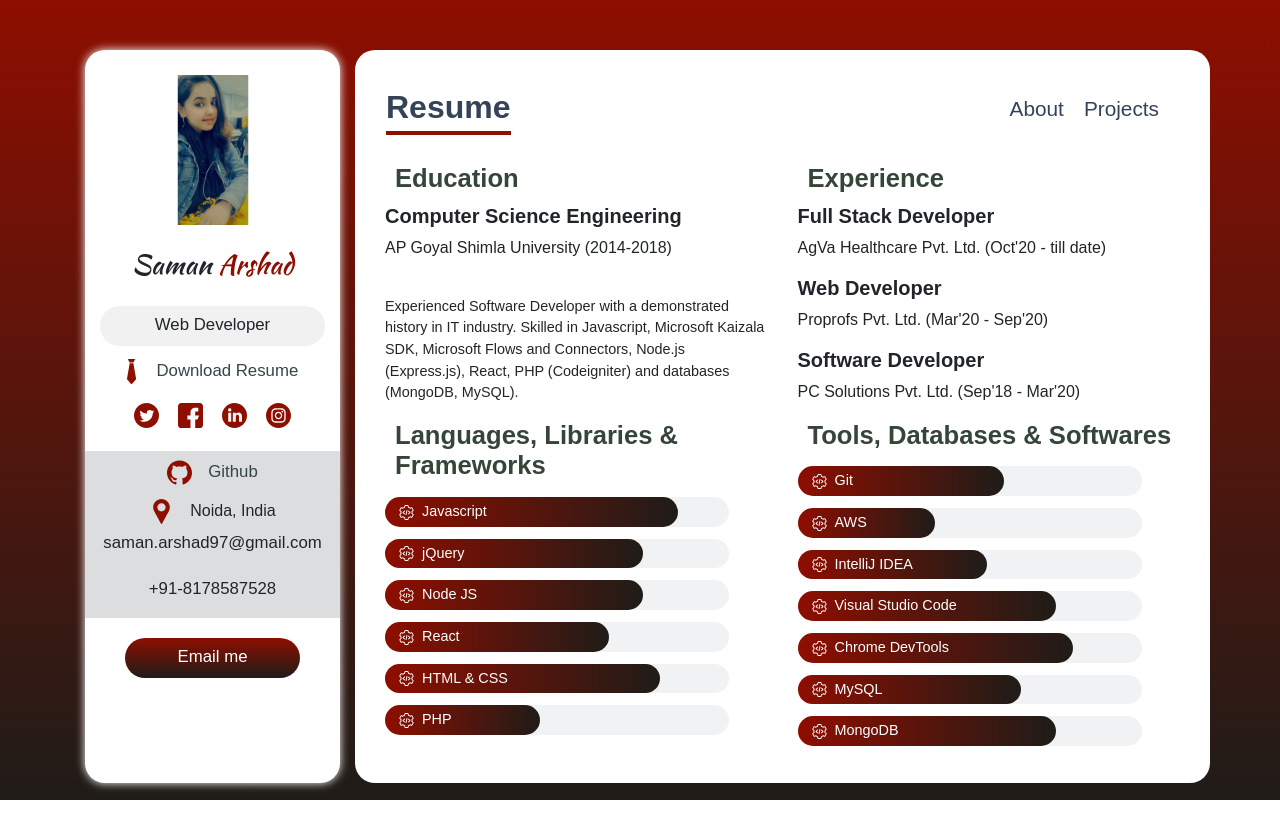
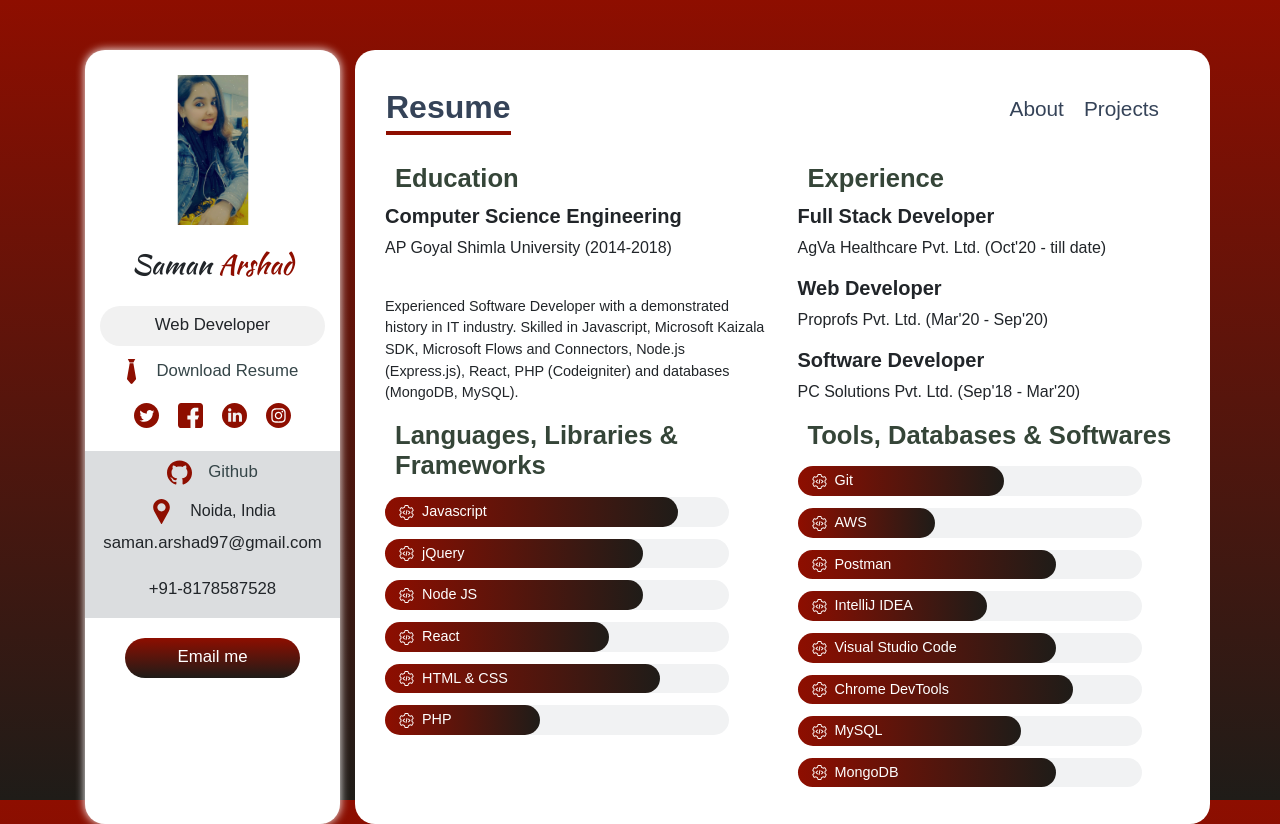
Before and after one commit to saman5597/portfolio, a React (Create React App) app: page /#/resume in a window 1280 px wide. Before the commit the page ends 800 px from the top, so only its background shows below. Built offline with nearby package versions, Linux system fonts and the light colour scheme.

Commit message:
Updated resume data

```diff
--- a/src/components/data/resume_data.js
+++ b/src/components/data/resume_data.js
@@ -10,6 +10,11 @@ const data_tools = [
         icon: software,
         name: 'AWS',
         level: '40'
+    },
+    {
+        icon: software,
+        name: 'Postman',
+        level: '75'
     },
     {
         icon: software,
```
